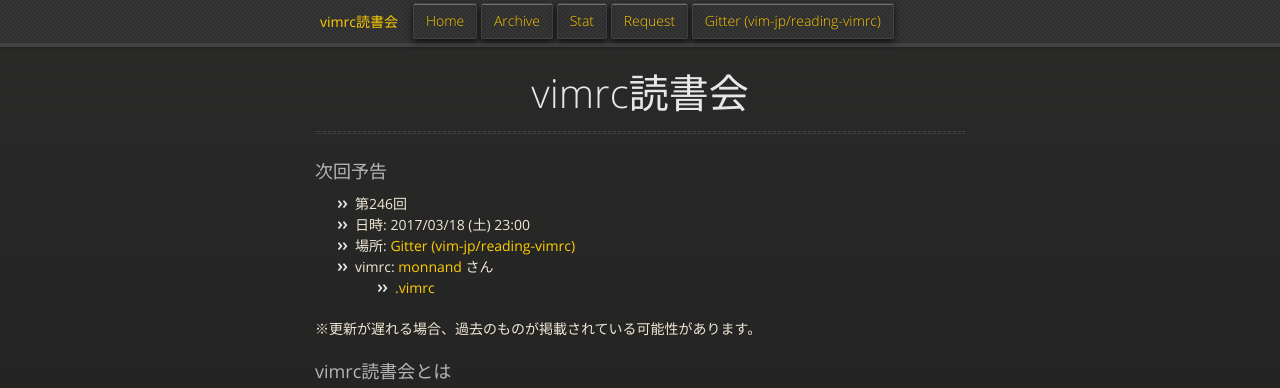
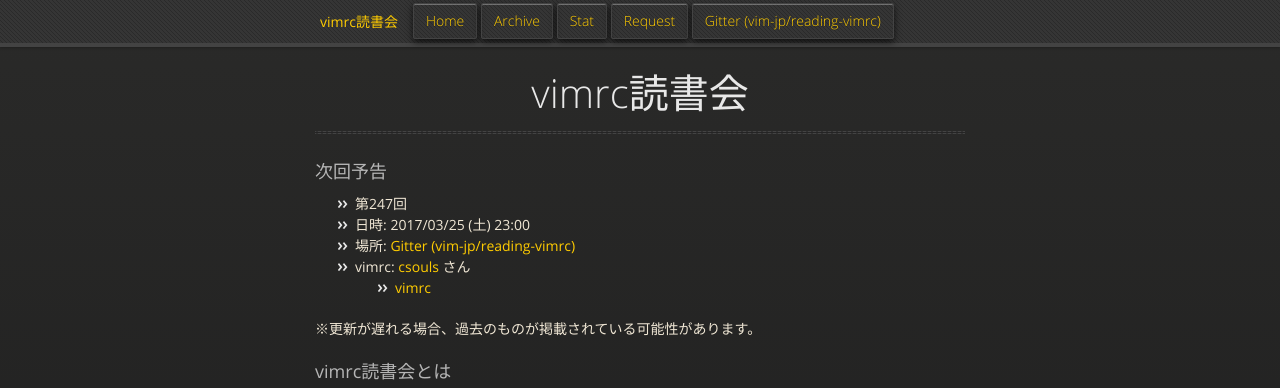
Before and after one commit to vim-jp/reading-vimrc, a Jekyll site: the page built from index.md, in a window 1280 px wide and 900 px high. Shown: the top 388 px of the window. Built offline with Jekyll 4.4.1, drawn with Linux system fonts in a browser that asks for light colours; nearby versions of some CDN libraries.

Commit message:
Update the next information: #247 csouls

```diff
--- a/_data/next.yml
+++ b/_data/next.yml
@@ -1,11 +1,11 @@
-- id: 246
-  date: '2017-3-18 23:00'
+- id: 247
+  date: '2017-3-25 23:00'
   author:
-    name: monnand
-    url: 'https://github.com/monnand'
+    name: csouls
+    url: 'https://github.com/csouls'
   vimrcs:
-    - url: 'https://github.com/monnand/vimrc/blob/master/.vimrc'
-      name: .vimrc
+    - url: 'https://github.com/csouls/dotfiles/blob/master/homedot/vimrc'
+      name: vimrc
       hash: null
   part: null
   other: null
```
